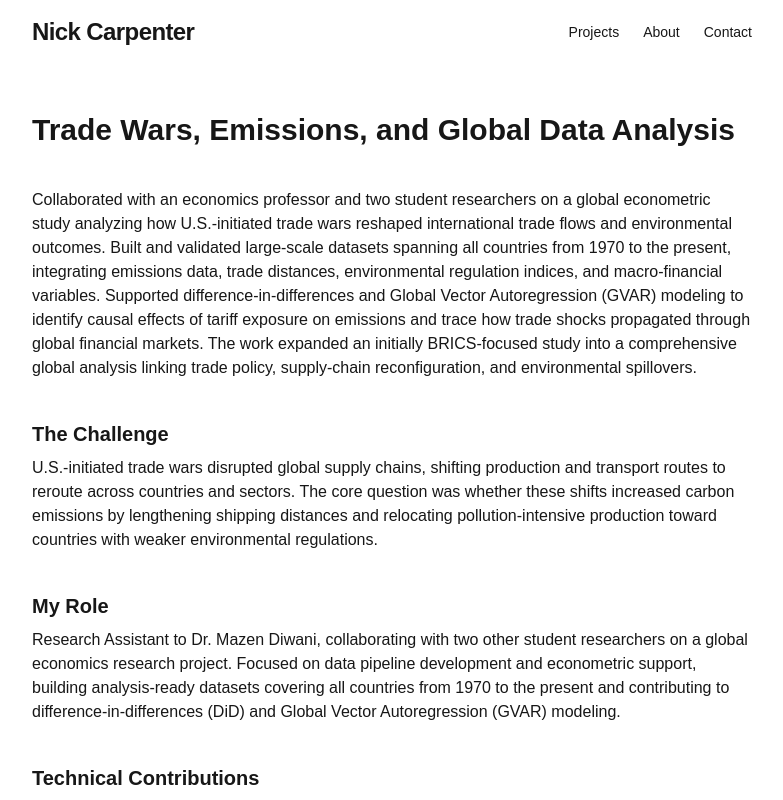
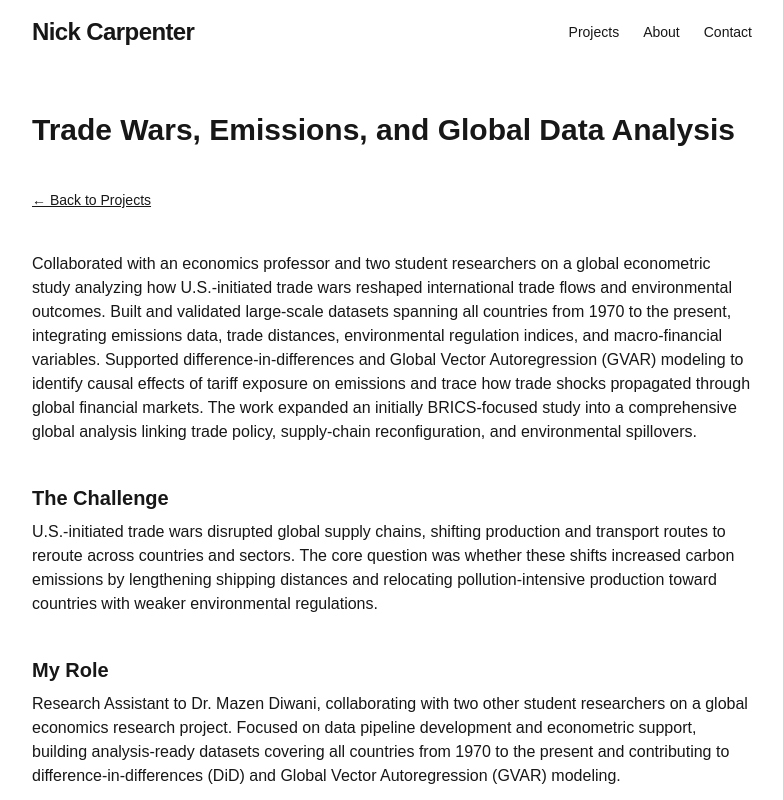
Before and after one commit to nickc32849/personal_website, a Next.js app: page /projects/trade-emissions in a window 1280 px wide. Shown: the top 800 px of the page, without its empty margins (248-1031 px from the left). Built offline with nearby package versions, Linux system fonts and the light colour scheme.

Commit message:
Replace Trade Wars project page with finalized economics research content

```diff
--- a/app/projects/trade-emissions/page.tsx
+++ b/app/projects/trade-emissions/page.tsx
@@ -7,10 +7,9 @@ export default function TradeWarsEmissionsGlobalDataAnalysisPage() {
     <ProjectLayout
       title="Trade Wars, Emissions, and Global Data Analysis"
       subtitle=""
-      date=""
       tags={[]}
     >
-      <BackLink />
+      <BackLink href="/projects" label="← Back to Projects" />
 
       <p>
         Collaborated with an economics professor and two student researchers on a global
```
